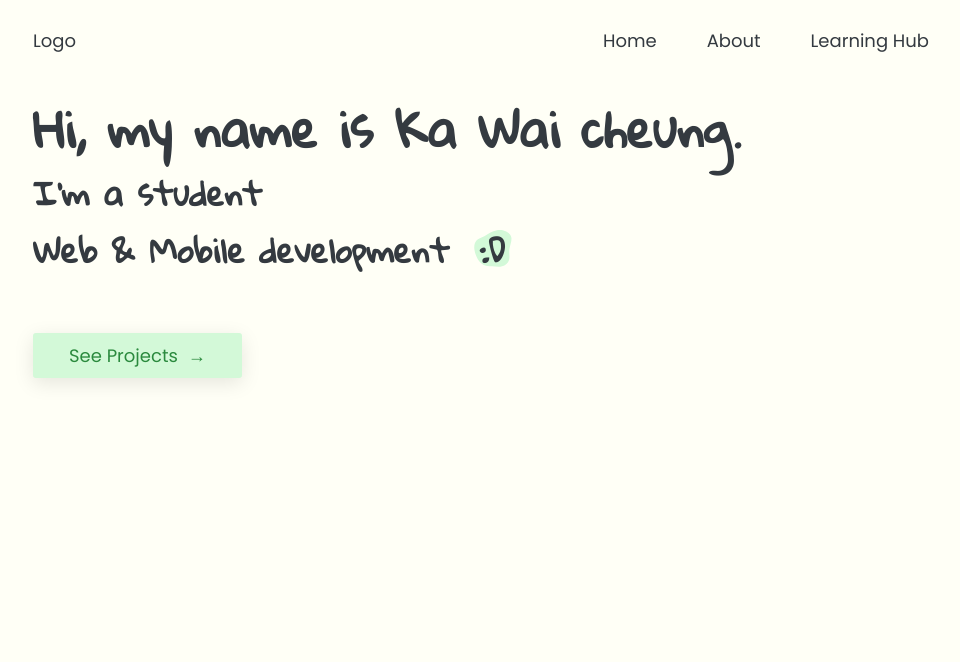
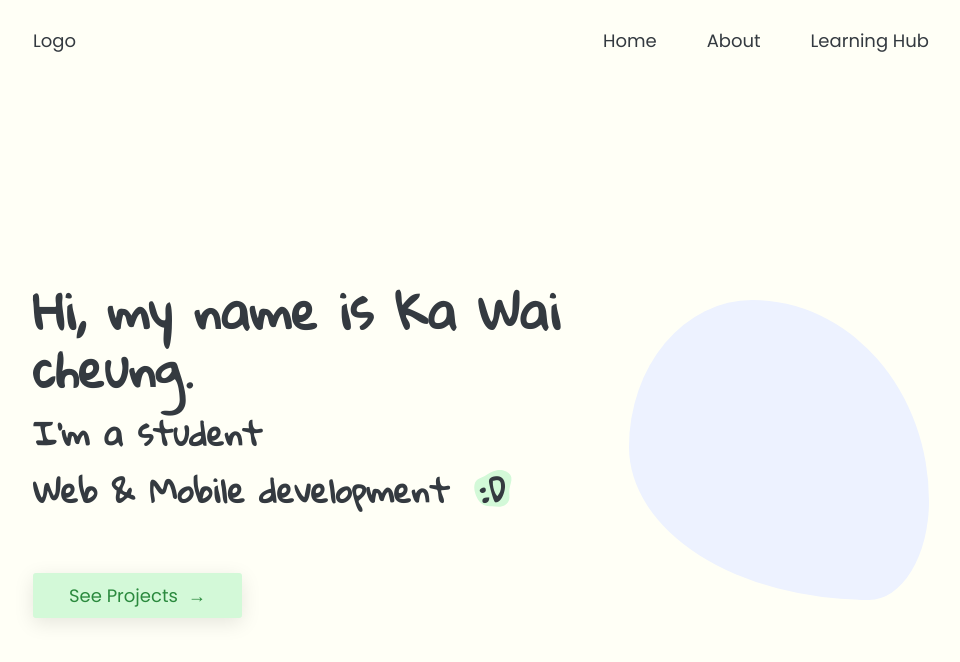
Before and after one commit to Cheung-KaWai/Portfolio2022, a React (Create React App) app: page / in a window 1280 px wide. Shown: the top 662 px of the page, without its empty margins (159-1119 px from the left). Built offline with nearby package versions, Linux system fonts and the light colour scheme; a web font is replaced by a local one.

Commit message:
Modify layout center banner and add blob

```diff
--- /dev/null
+++ b/src/components/Home/Banner.jsx
@@ -0,0 +1,29 @@
+import React from "react";
+import styled from "styled-components";
+import { colors } from "../../utils/colors";
+
+export default function Banner({ children }) {
+  return (
+    <BannerContainer>
+      {children}
+      <Shape></Shape>
+    </BannerContainer>
+  );
+}
+
+const BannerContainer = styled.header`
+  display: flex;
+  justify-content: space-between;
+  align-items: center;
+  height: calc(100vh - 10rem);
+`;
+
+const Shape = styled.div`
+  right: 0;
+  z-index: -5;
+  background-color: ${colors.lightIndigo};
+  width: 30rem;
+  height: 30rem;
+  flex-shrink: 0;
+  border-radius: 41% 59% 20% 80% / 49% 67% 33% 51%;
+`;
--- a/src/components/Home/Introduction.jsx
+++ b/src/components/Home/Introduction.jsx
@@ -1,7 +1,6 @@
 import React from "react";
 import styled from "styled-components";
 import { keyframes } from "styled-components";
-import { colors } from "../../utils/colors";
 import { margins } from "../../utils/margin";
 import { sizes } from "../../utils/sizes";
 
@@ -27,10 +26,10 @@ const IntroLowerFont = styled.span`
   font-size: ${sizes.h2};
 `;
 
-const slide = keyframes`
-  0%{background-position:right}
-  100%{background-position: left}
-`;
+// const slide = keyframes`
+//   0%{background-position:right}
+//   100%{background-position: left}
+// `;
 
 const bounce = keyframes`
   0%{background-size:0% 0%}
@@ -42,15 +41,15 @@ const bounce = keyframes`
   100%{background-size: 100% 100%}
 `;
 
-const Highlight = styled.span`
-  background: linear-gradient(-60deg, #fff 50%, ${colors.lightGreen} 50% 100%);
-  border-radius: 5px;
-  background-size: 160% 200%;
-  animation: ${slide};
-  animation-timing-function: ease-in;
-  animation-duration: 1s;
-  animation-fill-mode: forwards;
-`;
+// const Highlight = styled.span`
+//   background: linear-gradient(-60deg, #fff 50%, ${colors.lightGreen} 50% 100%);
+//   border-radius: 5px;
+//   background-size: 160% 200%;
+//   animation: ${slide};
+//   animation-timing-function: ease-in;
+//   animation-duration: 1s;
+//   animation-fill-mode: forwards;
+// `;
 
 const Blob = styled.span`
   padding: 0.5em;
--- a/src/components/Layout/Template.jsx
+++ b/src/components/Layout/Template.jsx
@@ -6,7 +6,7 @@ export default function Template({ children }) {
   return (
     <Wrapper>
       <Nav />
-      <main>{children}</main>
+      {children}
     </Wrapper>
   );
 }
--- a/src/pages/Home/Home.jsx
+++ b/src/pages/Home/Home.jsx
@@ -4,12 +4,17 @@ import Intro from "../../components/Home/Introduction";
 import Button from "../../components/UI/Button";
 import styled from "styled-components";
 import { colors } from "../../utils/colors";
+import Banner from "../../components/Home/Banner";
 
 export default function Home() {
   return (
     <Template>
-      <Intro />
-      <GreenButton text="See Projects" />
+      <Banner>
+        <div>
+          <Intro />
+          <GreenButton text="See Projects" />
+        </div>
+      </Banner>
     </Template>
   );
 }
--- a/src/utils/colors.js
+++ b/src/utils/colors.js
@@ -2,6 +2,5 @@ export const colors = {
   gray: "#212529",
   lightGreen: "#d3f9d8",
   darkGreen: "#2b8a3e",
-  lightCyan: "#e3fafc",
-  darkCyan: "#0b7285",
+  lightIndigo: "#edf2ff",
 };
```
